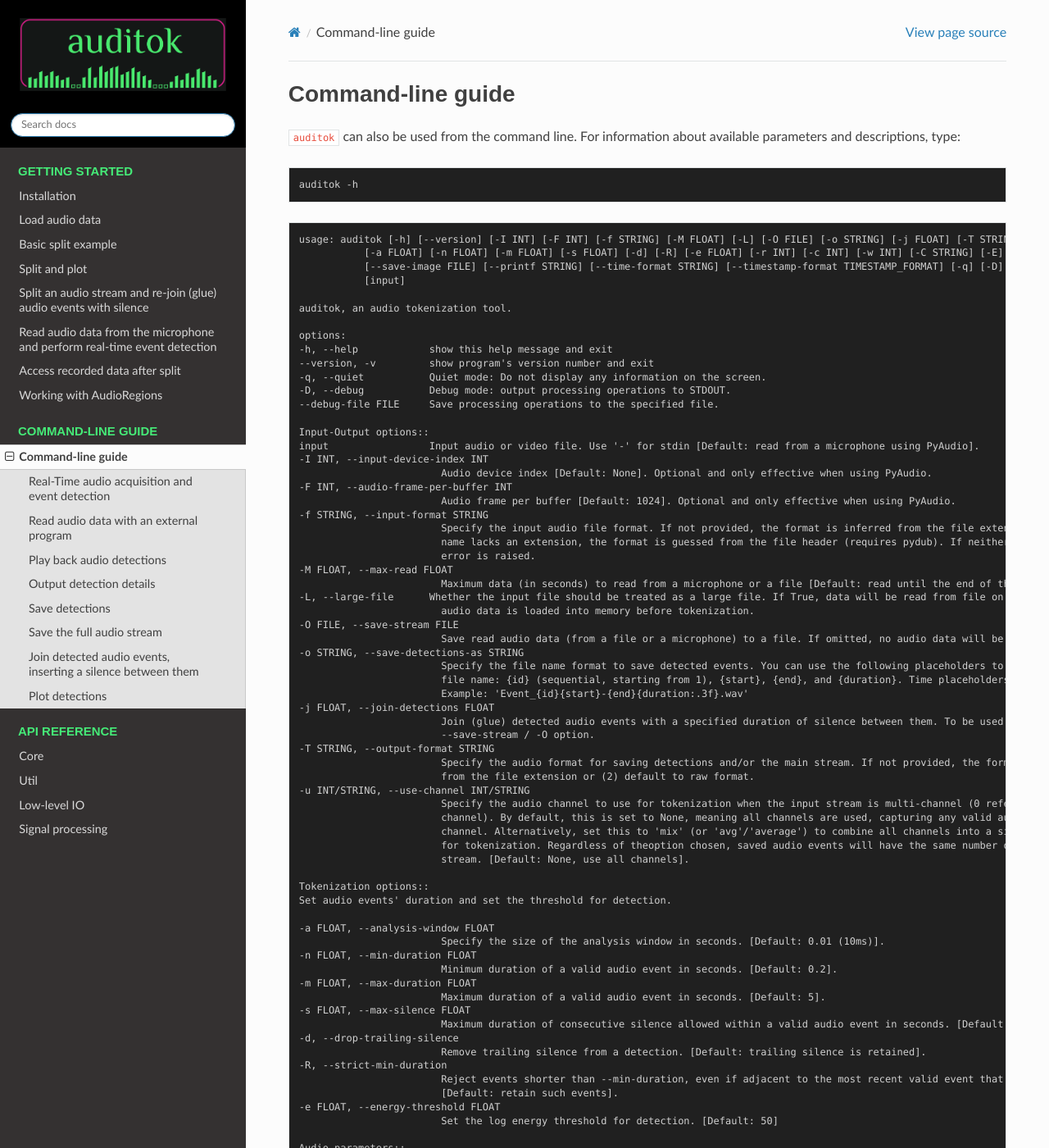
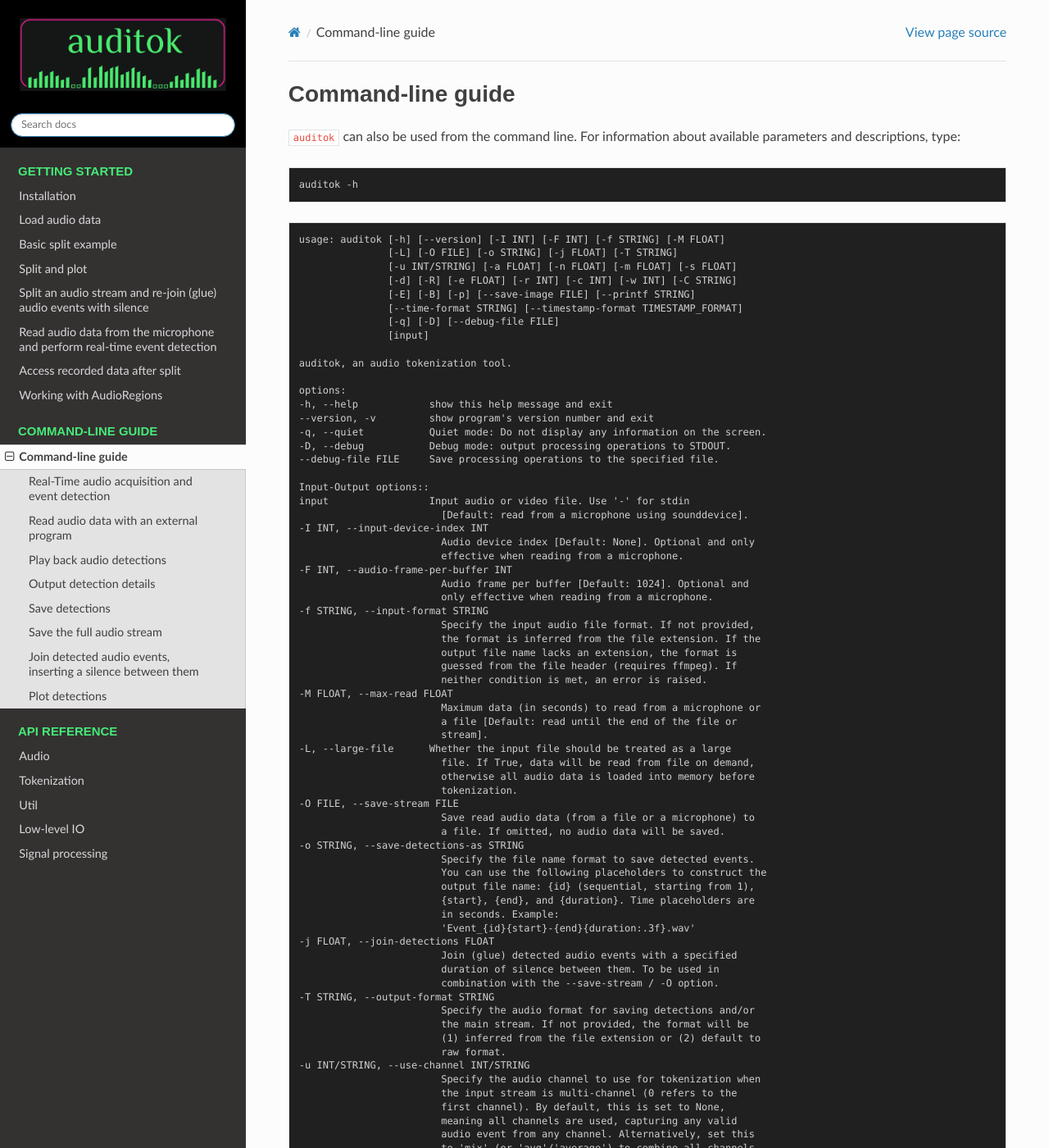
Before and after one commit to amsehili/auditok, a Sphinx documentation site: the page built from doc/command_line_usage.rst, in a window 1280 px wide and 1400 px high. Shown: the whole window at 82% size. Built offline with Sphinx 7.4.7 and the Read the Docs theme 3.1.0, drawn with Linux system fonts in a browser that asks for light colours; some of the changed text lies outside the part shown.

Commit message:
Update docs with new install instructions and dependencies

```diff
--- a/README.rst
+++ b/README.rst
@@ -20,7 +20,7 @@
 Installation
 ------------
 
-``auditok`` requires Python 3.7 or higher.
+``auditok`` requires Python 3.8 or higher.
 
 To install the latest stable version, use pip:
 
@@ -40,7 +40,7 @@
 
     git clone https://github.com/amsehili/auditok.git
     cd auditok
-    python setup.py install
+    pip install .
 
 Basic example
 -------------
--- /dev/null
+++ b/doc/audio.rst
@@ -0,0 +1,5 @@
+Audio
+-----
+
+.. automodule:: auditok.audio
+   :members:
--- a/doc/command_line_usage.rst
+++ b/doc/command_line_usage.rst
@@ -11,10 +11,14 @@
 
 .. code::
 
-    usage: auditok [-h] [--version] [-I INT] [-F INT] [-f STRING] [-M FLOAT] [-L] [-O FILE] [-o STRING] [-j FLOAT] [-T STRING] [-u INT/STRING]
-               [-a FLOAT] [-n FLOAT] [-m FLOAT] [-s FLOAT] [-d] [-R] [-e FLOAT] [-r INT] [-c INT] [-w INT] [-C STRING] [-E] [-B] [-p]
-               [--save-image FILE] [--printf STRING] [--time-format STRING] [--timestamp-format TIMESTAMP_FORMAT] [-q] [-D] [--debug-file FILE]
-               [input]
+    usage: auditok [-h] [--version] [-I INT] [-F INT] [-f STRING] [-M FLOAT]
+                   [-L] [-O FILE] [-o STRING] [-j FLOAT] [-T STRING]
+                   [-u INT/STRING] [-a FLOAT] [-n FLOAT] [-m FLOAT] [-s FLOAT]
+                   [-d] [-R] [-e FLOAT] [-r INT] [-c INT] [-w INT] [-C STRING]
+                   [-E] [-B] [-p] [--save-image FILE] [--printf STRING]
+                   [--time-format STRING] [--timestamp-format TIMESTAMP_FORMAT]
+                   [-q] [-D] [--debug-file FILE]
+                   [input]
 
     auditok, an audio tokenization tool.
 
@@ -26,59 +30,89 @@
     --debug-file FILE     Save processing operations to the specified file.
 
     Input-Output options::
-    input                 Input audio or video file. Use '-' for stdin [Default: read from a microphone using PyAudio].
+    input                 Input audio or video file. Use '-' for stdin
+                            [Default: read from a microphone using sounddevice].
     -I INT, --input-device-index INT
-                            Audio device index [Default: None]. Optional and only effective when using PyAudio.
+                            Audio device index [Default: None]. Optional and only
+                            effective when reading from a microphone.
     -F INT, --audio-frame-per-buffer INT
-                            Audio frame per buffer [Default: 1024]. Optional and only effective when using PyAudio.
+                            Audio frame per buffer [Default: 1024]. Optional and
+                            only effective when reading from a microphone.
     -f STRING, --input-format STRING
-                            Specify the input audio file format. If not provided, the format is inferred from the file extension. If the output file
-                            name lacks an extension, the format is guessed from the file header (requires pydub). If neither condition is met, an
-                            error is raised.
+                            Specify the input audio file format. If not provided,
+                            the format is inferred from the file extension. If the
+                            output file name lacks an extension, the format is
+                            guessed from the file header (requires ffmpeg). If
+                            neither condition is met, an error is raised.
     -M FLOAT, --max-read FLOAT
-                            Maximum data (in seconds) to read from a microphone or a file [Default: read until the end of the file or stream].
-    -L, --large-file      Whether the input file should be treated as a large file. If True, data will be read from file on demand, otherwise all
-                            audio data is loaded into memory before tokenization.
+                            Maximum data (in seconds) to read from a microphone or
+                            a file [Default: read until the end of the file or
+                            stream].
+    -L, --large-file      Whether the input file should be treated as a large
+                            file. If True, data will be read from file on demand,
+                            otherwise all audio data is loaded into memory before
+                            tokenization.
     -O FILE, --save-stream FILE
-                            Save read audio data (from a file or a microphone) to a file. If omitted, no audio data will be saved.
+                            Save read audio data (from a file or a microphone) to
+                            a file. If omitted, no audio data will be saved.
     -o STRING, --save-detections-as STRING
-                            Specify the file name format to save detected events. You can use the following placeholders to construct the output
-                            file name: {id} (sequential, starting from 1), {start}, {end}, and {duration}. Time placeholders are in seconds.
-                            Example: 'Event_{id}{start}-{end}{duration:.3f}.wav'
+                            Specify the file name format to save detected events.
+                            You can use the following placeholders to construct the
+                            output file name: {id} (sequential, starting from 1),
+                            {start}, {end}, and {duration}. Time placeholders are
+                            in seconds. Example:
+                            'Event_{id}{start}-{end}{duration:.3f}.wav'
     -j FLOAT, --join-detections FLOAT
-                            Join (glue) detected audio events with a specified duration of silence between them. To be used in combination with the
-                            --save-stream / -O option.
+                            Join (glue) detected audio events with a specified
+                            duration of silence between them. To be used in
+                            combination with the --save-stream / -O option.
     -T STRING, --output-format STRING
-                            Specify the audio format for saving detections and/or the main stream. If not provided, the format will be (1) inferred
-                            from the file extension or (2) default to raw format.
+                            Specify the audio format for saving detections and/or
+                            the main stream. If not provided, the format will be
+                            (1) inferred from the file extension or (2) default to
+                            raw format.
     -u INT/STRING, --use-channel INT/STRING
-                            Specify the audio channel to use for tokenization when the input stream is multi-channel (0 refers to the first
-                            channel). By default, this is set to None, meaning all channels are used, capturing any valid audio event from any
-                            channel. Alternatively, set this to 'mix' (or 'avg'/'average') to combine all channels into a single averaged channel
-                            for tokenization. Regardless of theoption chosen, saved audio events will have the same number of channels as the input
+                            Specify the audio channel to use for tokenization when
+                            the input stream is multi-channel (0 refers to the
+                            first channel). By default, this is set to None,
+                            meaning all channels are used, capturing any valid
+                            audio event from any channel. Alternatively, set this
+                            to 'mix' (or 'avg'/'average') to combine all channels
+                            into a single averaged channel for tokenization.
+                            Regardless of the option chosen, saved audio events
+                            will have the same number of channels as the input
                             stream. [Default: None, use all channels].
 
     Tokenization options::
     Set audio events' duration and set the threshold for detection.
 
     -a FLOAT, --analysis-window FLOAT
-                            Specify the size of the analysis window in seconds. [Default: 0.01 (10ms)].
+                            Specify the size of the analysis window in seconds.
+                            [Default: 0.01 (10ms)].
     -n FLOAT, --min-duration FLOAT
-                            Minimum duration of a valid audio event in seconds. [Default: 0.2].
+                            Minimum duration of a valid audio event in seconds.
+                            [Default: 0.2].
     -m FLOAT, --max-duration FLOAT
-                            Maximum duration of a valid audio event in seconds. [Default: 5].
+                            Maximum duration of a valid audio event in seconds.
+                            [Default: 5].
     -s FLOAT, --max-silence FLOAT
-                            Maximum duration of consecutive silence allowed within a valid audio event in seconds. [Default: 0.3]
+                            Maximum duration of consecutive silence allowed within
+                            a valid audio event in seconds. [Default: 0.3]
     -d, --drop-trailing-silence
-                            Remove trailing silence from a detection. [Default: trailing silence is retained].
+                            [Deprecated: use max_trailing_silence=0 in the Python
+                            API instead.] Remove trailing silence from a
+                            detection. [Default: trailing silence is retained].
     -R, --strict-min-duration
-                            Reject events shorter than --min-duration, even if adjacent to the most recent valid event that reached max-duration.
-                            [Default: retain such events].
+                            Reject events shorter than --min-duration, even if
+                            adjacent to the most recent valid event that reached
+                            max-duration. [Default: retain such events].
     -e FLOAT, --energy-threshold FLOAT
-                            Set the log energy threshold for detection. [Default: 50]
+                            Set the log energy threshold for detection.
+                            [Default: 50]
 
     Audio parameters::
-    Set audio parameters when reading from a headerless file (raw or stdin) or when using custom microphone settings.
+    Set audio parameters when reading from a headerless file (raw or stdin) or
+    when using custom microphone settings.
 
     -r INT, --rate INT    Sampling rate of audio data [Default: 16000].
     -c INT, --channels INT
@@ -89,25 +123,41 @@
     Use these options to print, play, or plot detected audio events.
 
     -C STRING, --command STRING
-                            Provide a command to execute when an audio event is detected. Use '{file}' as a placeholder for the temporary WAV file
-                            containing the event data (e.g., `-C 'du -h {file}'` to display the file size or `-C 'play -q {file}'` to play audio
-                            with sox).
-    -E, --echo            Immediately play back a detected audio event using pyaudio.
+                            Provide a command to execute when an audio event is
+                            detected. Use '{file}' as a placeholder for the
+                            temporary WAV file containing the event data (e.g.,
+                            ``-C 'du -h {file}'`` to display the file size or
+                            ``-C 'play -q {file}'`` to play audio with sox).
+    -E, --echo            Immediately play back a detected audio event using
+                            sounddevice.
     -B, --progress-bar    Show a progress bar when playing audio.
-    -p, --plot            Plot and displays the audio signal along with detections (requires matplotlib).
-    --save-image FILE     Save the plotted audio signal and detections as a picture or a PDF file (requires matplotlib).
-    --printf STRING       Prints information about each audio event on a new line using the specified format. The format can include text and
-                            placeholders: {id} (sequential, starting from 1), {start}, {end}, {duration}, and {timestamp}. The first three time
-                            placeholders are in seconds, with formatting controlled by the --time-format argument. {timestamp} represents the system
-                            date and time of the event, configurable with the --timestamp-format argument. Example: '[{id}]: {start} -> {end} --
-                            {timestamp}'.
-    --time-format STRING  Specify the format for printing {start}, {end}, and {duration} placeholders with --printf. [Default: %S]. Accepted
-                            formats are : - %S: absolute time in seconds - %I: absolute time in milliseconds - %h, %m, %s, %i: converts time into
-                            hours, minutes, seconds, and milliseconds (e.g., %h:%m:%s.%i) and only displays provided fields. Note that %S and %I can
-                            only be used independently.
+    -p, --plot            Plot and displays the audio signal along with
+                            detections (requires matplotlib).
+    --save-image FILE     Save the plotted audio signal and detections as a
+                            picture or a PDF file (requires matplotlib).
+    --printf STRING       Prints information about each audio event on a new
+                            line using the specified format. The format can include
+                            text and placeholders: {id} (sequential, starting
+                            from 1), {start}, {end}, {duration}, and {timestamp}.
+                            The first three time placeholders are in seconds, with
+                            formatting controlled by the --time-format argument.
+                            {timestamp} represents the system date and time of the
+                            event, configurable with the --timestamp-format
+                            argument. Example:
+                            '[{id}]: {start} -> {end} -- {timestamp}'.
+    --time-format STRING  Specify the format for printing {start}, {end}, and
+                            {duration} placeholders with --printf. [Default: %S].
+                            Accepted formats are:
+                            - %S: absolute time in seconds
+                            - %I: absolute time in milliseconds
+                            - %h, %m, %s, %i: converts time into hours, minutes,
+                            seconds, and milliseconds (e.g., %h:%m:%s.%i) and only
+                            displays provided fields. Note that %S and %I can only
+                            be used independently.
     --timestamp-format TIMESTAMP_FORMAT
-                            Specify the format used for printing {timestamp}. Should be a format accepted by the 'datetime' standard module.
-                            [Default: '%Y/%m/%d %H:%M:%S'].
+                            Specify the format used for printing {timestamp}.
+                            Should be a format accepted by the 'datetime' standard
+                            module. [Default: '%Y/%m/%d %H:%M:%S'].
 
 
 Below, we provide several examples covering the most common use cases.
@@ -117,7 +167,7 @@
 -----------------------------------------------
 
 To try ``auditok`` from the command line with your own voice, you’ll need to
-either install `pyaudio <https://people.csail.mit.edu/hubert/pyaudio>`_ so
+either install `sounddevice <https://python-sounddevice.readthedocs.io/>`_ so
 that ``auditok`` can read directly from the microphone, or record audio with
 an external program (e.g., `sox`) and redirect its output to ``auditok``.
 
@@ -185,7 +235,7 @@
     rec -q -t raw -r 16000 -c 1 -b 16 -e signed - | auditok - -E
 
 
-Using ``-E`` requires `pyaudio`, if it's not installed you can use the ``-C``
+Using ``-E`` requires `sounddevice`, if it's not installed you can use the ``-C``
 (used to run an external command with detected audio event as argument):
 
 .. code:: bash
--- a/doc/core.rst
+++ b/doc/core.rst
@@ -1,5 +1,5 @@
-Core
-----
+Tokenization
+-------------
 
 .. automodule:: auditok.core
    :members:
--- a/doc/examples.rst
+++ b/doc/examples.rst
@@ -219,7 +219,7 @@
 -------------------------------------------------------------------------
 
 If the first argument of :func:`split` is ``None``, audio data is read from the
-microphone (requires `pyaudio <https://people.csail.mit.edu/hubert/pyaudio>`_):
+microphone (requires `sounddevice <https://python-sounddevice.readthedocs.io/>`_):
 
 .. code:: python
 
--- a/doc/index.rst
+++ b/doc/index.rst
@@ -39,6 +39,7 @@
     :caption: API Reference
     :maxdepth: 3
 
+    audio
     core
     util
     io
--- a/doc/installation.rst
+++ b/doc/installation.rst
@@ -1,34 +1,57 @@
 Installation
 ------------
 
+``auditok`` requires Python 3.8 or higher.
+
 **Dependencies**
 
-The following dependencies are required by ``auditok`` and will be installed automatically:
+The only required dependency is:
 
-- `numpy <https://numpy.org/>`_: Used for signal processing.
-- `pydub <https://github.com/jiaaro/pydub>`_: to read audio files in popular formats (e.g., ogg, mp3) or extract audio from video files.
-- `pyaudio <https://people.csail.mit.edu/hubert/pyaudio>`_: to read audio data from the microphone and play audio back.
+- `numpy <https://numpy.org/>`_: used for signal processing.
+
+The following are optional and can be installed as needed:
+
+- `sounddevice <https://python-sounddevice.readthedocs.io/>`_: to read audio data from a microphone and play audio back.
 - `tqdm <https://github.com/tqdm/tqdm>`_: to display a progress bar while playing audio clips.
-- `matplotlib <https://matplotlib.org/stable/index.html>`_: to plot audio signal and detections.
+- `matplotlib <https://matplotlib.org/stable/index.html>`_: to plot audio signals and detections.
 
-``auditok`` requires Python 3.7 or higher.
+For non-WAV audio formats (MP3, OGG, FLAC, etc.) or video files,
+`ffmpeg <https://ffmpeg.org/>`_ must be installed and available on your
+``PATH``.
 
-To install the latest stable version, use pip:
+**Install with pip**
+
+To install the latest stable version:
 
 .. code:: bash
 
-    sudo pip install auditok
+    pip install auditok
 
-To install the latest development version from GitHub:
+To install with all optional dependencies:
+
+.. code:: bash
+
+    pip install auditok[all]
+
+You can also install specific optional groups:
+
+.. code:: bash
+
+    pip install auditok[plot]       # matplotlib
+    pip install auditok[device-io]  # sounddevice + tqdm
+
+**Install from GitHub**
+
+To install the latest development version:
 
 .. code:: bash
 
     pip install git+https://github.com/amsehili/auditok
 
-Alternatively, clone the repository and install it manually:
+Or clone the repository:
 
 .. code:: bash
 
     git clone https://github.com/amsehili/auditok.git
     cd auditok
-    python setup.py install
+    pip install .
```
